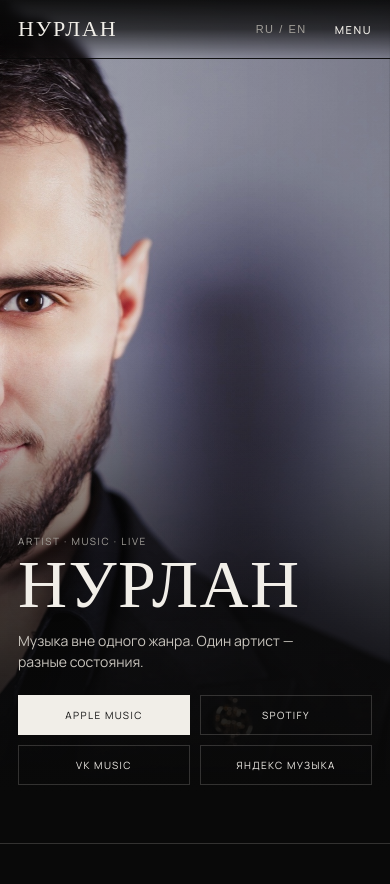
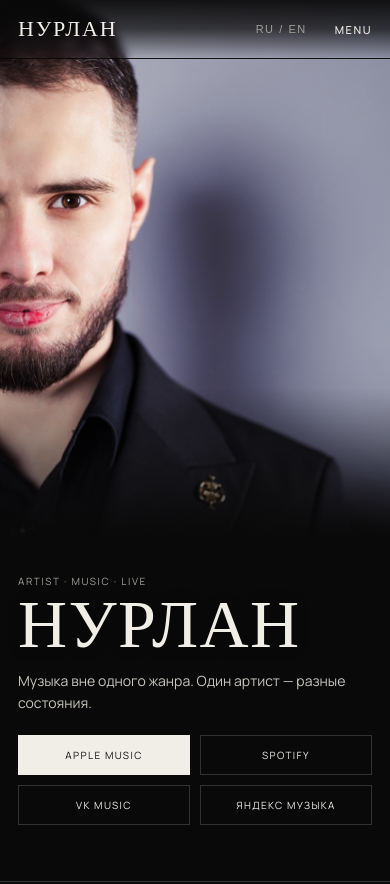
Before and after one commit to NurlanDzhamaldinov-prog/nurlan, a plain HTML site: page index.html in a window 390 px wide. Shown: the top 884 px of the page. Drawn offline with nearby package versions, Linux system fonts and the light colour scheme.

Commit message:
Add files via upload

```diff
--- a/index.html
+++ b/index.html
@@ -30,9 +30,11 @@
   </header>
 
   <main>
-    <section class="hero" id="home">
+    <section class="hero hero-split" id="home">
+      <div class="hero-photo-panel">
         <div class="hero-image" role="img" aria-label="НУРЛАН"></div>
-      <div class="hero-shade"></div>
+      </div>
+      <div class="hero-copy-panel">
         <div class="hero-copy">
           <div class="eyebrow">ARTIST · MUSIC · LIVE</div>
           <h1>НУРЛАН</h1>
@@ -44,6 +46,7 @@
             <a class="btn ghost" href="https://open.spotify.com/artist/2X5fT4JD3r3ZM0L2QZ3nCz?si=pzBTBUQrSwytRJLhDihtHw" target="_blank" rel="noopener">SPOTIFY</a>
             <a class="btn ghost" href="https://vk.ru/artist/nurlan_mtc3nji2ndmxng" target="_blank" rel="noopener">VK MUSIC</a>
             <a class="btn ghost" href="https://music.yandex.ru/artist/25788862" target="_blank" rel="noopener">ЯНДЕКС МУЗЫКА</a>
+          </div>
         </div>
       </div>
       <a class="scroll" href="#music">SCROLL ↓</a>
--- a/styles.css
+++ b/styles.css
@@ -334,3 +334,100 @@ body{
     grid-template-rows:52svh 34svh 34svh;
   }
 }
+
+/* Split hero: photo and text never overlap */
+.hero.hero-split{
+  min-height:100vh;
+  display:grid;
+  grid-template-columns:48% 52%;
+  position:relative;
+  overflow:hidden;
+  border-bottom:1px solid var(--line);
+  background:var(--bg);
+}
+.hero-photo-panel{
+  position:relative;
+  min-height:100vh;
+  overflow:hidden;
+  background:var(--bg);
+}
+.hero-photo-panel::after{
+  content:"";
+  position:absolute;
+  inset:0;
+  background:linear-gradient(90deg, transparent 0 82%, rgba(9,9,9,.35) 92%, var(--bg) 100%);
+  pointer-events:none;
+}
+.hero.hero-split .hero-image{
+  position:absolute;
+  inset:0;
+  background:url("assets/portrait-hero.jpeg") center 20%/cover no-repeat;
+}
+.hero-copy-panel{
+  min-height:100vh;
+  display:flex;
+  align-items:center;
+  background:var(--bg);
+  position:relative;
+  z-index:2;
+}
+.hero.hero-split .hero-copy{
+  margin:0;
+  max-width:720px;
+  padding:120px 7vw 90px 8vw;
+  width:100%;
+  animation:heroCopyIn 1s ease both;
+}
+.hero.hero-split .hero h1{
+  font-size:clamp(76px,8.2vw,145px);
+  line-height:.86;
+  margin:14px 0 20px;
+}
+.hero.hero-split .hero-note{
+  max-width:520px;
+}
+.hero.hero-split .scroll{
+  right:34px;
+  bottom:28px;
+}
+@media (max-width:1100px){
+  .hero.hero-split{
+    grid-template-columns:46% 54%;
+  }
+  .hero.hero-split .hero-copy{
+    padding-left:7vw;
+    padding-right:4vw;
+  }
+}
+@media (max-width:900px){
+  .hero.hero-split{
+    display:block;
+    min-height:auto;
+  }
+  .hero-photo-panel{
+    min-height:64svh;
+  }
+  .hero-photo-panel::after{
+    background:linear-gradient(180deg, transparent 0 72%, rgba(9,9,9,.45) 88%, var(--bg) 100%);
+  }
+  .hero.hero-split .hero-image{
+    background-position:44% 18%;
+  }
+  .hero-copy-panel{
+    min-height:auto;
+    display:block;
+  }
+  .hero.hero-split .hero-copy{
+    padding:34px 18px 56px;
+  }
+  .hero.hero-split .hero h1{
+    font-size:clamp(64px,20vw,90px);
+    margin-top:10px;
+  }
+  .hero.hero-split .hero-note{
+    max-width:100%;
+  }
+  .hero.hero-split .scroll{
+    display:none;
+  }
+}
```
Lines whose indentation alone changed are shown as unchanged.
